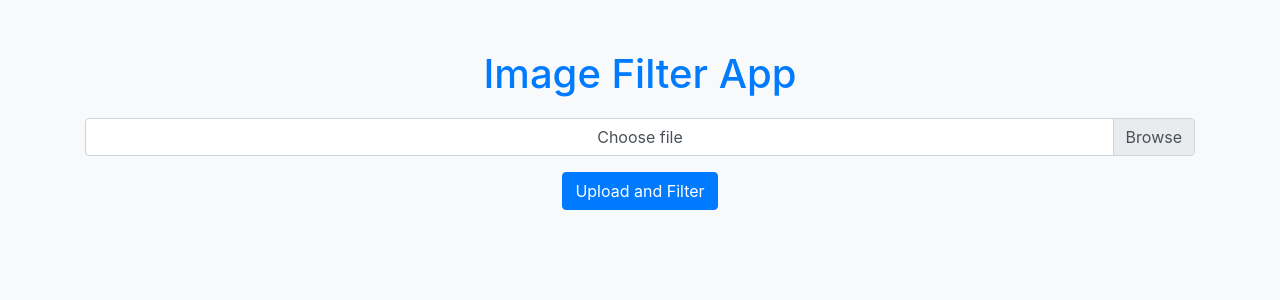
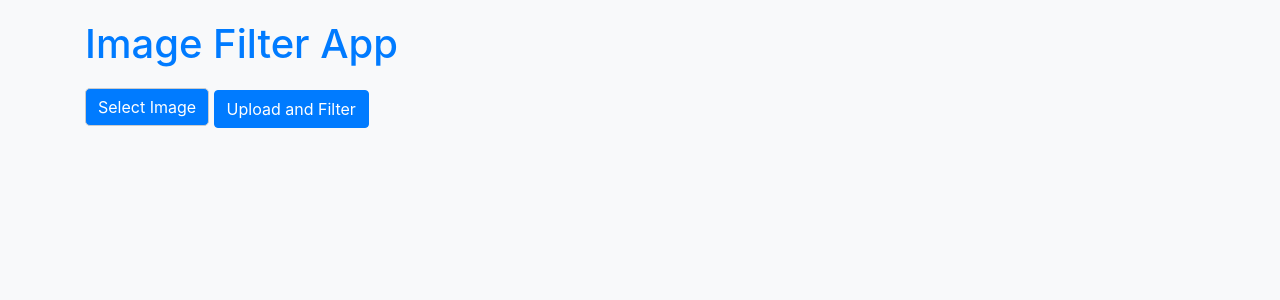
Before and after one commit to ThemindaKirulapana/image-restoration-flask-Rrandome-sampling, a Flask app: page / in a window 1280 px wide. Shown: the top 300 px of the page. Run offline with Flask 3, Linux system fonts and the light colour scheme; some libraries are stand-ins or nearby versions.

Commit message:
algoritherm changed

```diff
--- a/app.py
+++ b/app.py
@@ -1,171 +1,70 @@
-
 #Random Sampling Algorithm: The second algorithm is based on the random sampling algorithm described in also used for image restoration
 from flask import Flask, render_template, request, redirect, url_for
-import os
-from werkzeug.utils import secure_filename
 import cv2
 import numpy as np
+from PIL import Image
+from io import BytesIO
 
 app = Flask(__name__)
 
-# Set the upload folder and allowed extensions
-app.config['UPLOAD_FOLDER'] = 'uploads'
-app.config['ALLOWED_EXTENSIONS'] = {'png', 'jpg', 'jpeg', 'gif'}
+def apply_nonlinear_filter(image):
+    # Apply the non-linear filter (median filter)
+    filtered_image = cv2.medianBlur(image, 3)
+    return filtered_image
 
-def allowed_file(filename):
-    return '.' in filename and filename.rsplit('.', 1)[1].lower() in app.config['ALLOWED_EXTENSIONS']
-
-def restore_image(input_image, selected_pixels, iterations=10):
-    # Assuming a degradation model (e.g., blurring) before restoration
-    kernel = np.ones((5, 5), np.float32) / 25
-    blurred_image = cv2.filter2D(input_image.astype(np.float32), -1, kernel)
-
-    # Richardson-Lucy deconvolution algorithm
-    restored_image = input_image.astype(np.float32).copy()
+def richardson_lucy_deconvolution(image, kernel, iterations):
+    restored_image = image.copy()
 
     for _ in range(iterations):
         estimated_blur = cv2.filter2D(restored_image, -1, kernel)
-        relative_blur = blurred_image / (estimated_blur + 1e-10)
+
+        # Convert relative_blur to the same data type as restored_image
+        relative_blur = image / (estimated_blur + 1e-10)
+        relative_blur = relative_blur.astype(restored_image.dtype)
+
         restored_image *= relative_blur
         restored_image = np.clip(restored_image, 0, 255)
 
-    # Apply restoration only to the selected pixels
-    for i, j in selected_pixels:
-        restored_image[i, j] = input_image[i, j]
+    return restored_image
 
-    return np.uint8(restored_image)
+@app.route("/", methods=["GET", "POST"])
+def index():
+    if request.method == "POST":
+        # Check if the post request has the file part
+        if 'file' not in request.files:
+            return redirect(request.url)
 
+        file = request.files['file']
 
-def random_sampling(image, fraction=0.1):
-    # Get the number of pixels to sample
-    total_pixels = image.shape[0] * image.shape[1]
-    num_pixels_to_sample = int(fraction * total_pixels)
+        # If user does not select file, browser also submits an empty part without filename
+        if file.filename == '':
+            return redirect(request.url)
 
-    # Randomly sample pixels
-    selected_pixels = np.random.randint(0, image.shape[0], size=(num_pixels_to_sample, 2))
+        # Check if the file is allowed and has the right extension
+        allowed_extensions = {'png', 'jpg', 'jpeg', 'gif'}
+        if file and '.' in file.filename and file.filename.rsplit('.', 1)[1].lower() in allowed_extensions:
+            # Read the image
+            image = Image.open(BytesIO(file.read())).convert("L")
+            image_array = np.array(image)
 
-    return selected_pixels
+            # Apply the non-linear filter
+            filtered_image_array = apply_nonlinear_filter(image_array)
 
-@app.route('/')
-def index():
-    return render_template('index.html')
+            # Richardson-Lucy deconvolution
+            kernel = np.ones((5, 5), np.float32) / 25  # Example kernel, you can adjust this
+            iterations = 10  # Adjust the number of iterations as needed
+            restored_image_array = richardson_lucy_deconvolution(filtered_image_array, kernel, iterations)
 
-@app.route('/', methods=['POST'])
-def upload_file():
-    if 'file' not in request.files:
-        return redirect(request.url)
+            # Convert NumPy array back to PIL image for display
+            restored_image = Image.fromarray(restored_image_array)
 
-    file = request.files['file']
+            # Save the restored image
+            restored_image_path = "static/restored_image.png"
+            restored_image.save(restored_image_path)
 
-    if file.filename == '':
-        return redirect(request.url)
+            return render_template("index.html", original_image=image, restored_image_path=restored_image_path)
 
-    if file and allowed_file(file.filename):
-        filename = secure_filename(file.filename)
-        filepath = os.path.join(app.config['UPLOAD_FOLDER'], filename)
-        file.save(filepath)
+    return render_template("index.html", original_image=None, restored_image_path=None)
 
-        input_image = cv2.imread(filepath)
-
-        # Call the random sampling function
-        selected_pixels = random_sampling(input_image)
-
-        # Call the image restoration function
-        output_image = restore_image(input_image, selected_pixels)
-
-        # Save the output image
-        output_filepath = os.path.join(app.config['UPLOAD_FOLDER'], 'restored_' + filename)
-        cv2.imwrite(output_filepath, output_image)
-
-        return render_template('index.html', input_image=filename, output_image='restored_' + filename)
-
-    return redirect(request.url)
-
-if __name__ == '__main__':
-    if not os.path.exists(app.config['UPLOAD_FOLDER']):
-        os.makedirs(app.config['UPLOAD_FOLDER'])
+if __name__ == "__main__":
     app.run(debug=True)
-from flask import Flask, render_template, request, redirect, url_for
-import os
-from werkzeug.utils import secure_filename
-import cv2
-import numpy as np
-
-app = Flask(__name__)
-
-# Set the upload folder and allowed extensions
-app.config['UPLOAD_FOLDER'] = 'uploads'
-app.config['ALLOWED_EXTENSIONS'] = {'png', 'jpg', 'jpeg', 'gif'}
-
-def allowed_file(filename):
-    return '.' in filename and filename.rsplit('.', 1)[1].lower() in app.config['ALLOWED_EXTENSIONS']
-
-def restore_image(input_image, selected_pixels, iterations=10):
-    # Assuming a degradation model (e.g., blurring) before restoration
-    kernel = np.ones((5, 5), np.float32) / 25
-    blurred_image = cv2.filter2D(input_image, -1, kernel)
-
-    # Richardson-Lucy deconvolution algorithm
-    restored_image = input_image.copy()
-
-    for _ in range(iterations):
-        estimated_blur = cv2.filter2D(restored_image, -1, kernel)
-        relative_blur = blurred_image / (estimated_blur + 1e-10)
-        restored_image *= relative_blur
-        restored_image = np.clip(restored_image, 0, 255)
-
-    # Apply restoration only to the selected pixels
-    for i, j in selected_pixels:
-        restored_image[i, j] = input_image[i, j]
-
-    return np.uint8(restored_image)
-
-def random_sampling(image, fraction=0.1):
-    # Get the number of pixels to sample
-    total_pixels = image.shape[0] * image.shape[1]
-    num_pixels_to_sample = int(fraction * total_pixels)
-
-    # Randomly sample pixels
-    selected_pixels = np.random.randint(0, image.shape[0], size=(num_pixels_to_sample, 2))
-
-    return selected_pixels
-
-@app.route('/')
-def index():
-    return render_template('index.html')
-
-@app.route('/', methods=['POST'])
-def upload_file():
-    if 'file' not in request.files:
-        return redirect(request.url)
-
-    file = request.files['file']
-
-    if file.filename == '':
-        return redirect(request.url)
-
-    if file and allowed_file(file.filename):
-        filename = secure_filename(file.filename)
-        filepath = os.path.join(app.config['UPLOAD_FOLDER'], filename)
-        file.save(filepath)
-
-        input_image = cv2.imread(filepath)
-
-        # Call the random sampling function
-        selected_pixels = random_sampling(input_image)
-
-        # Call the image restoration function
-        output_image = restore_image(input_image, selected_pixels)
-
-        # Save the output image
-        output_filepath = os.path.join(app.config['UPLOAD_FOLDER'], 'restored_' + filename)
-        cv2.imwrite(output_filepath, output_image)
-
-        return render_template('index.html', input_image=filename, output_image='restored_' + filename)
-
-    return redirect(request.url)
-
-if __name__ == '__main__':
-    if not os.path.exists(app.config['UPLOAD_FOLDER']):
-        os.makedirs(app.config['UPLOAD_FOLDER'])
-    app.run(debug=True)
--- a/templates/index.html
+++ b/templates/index.html
@@ -3,36 +3,55 @@
 <head>
     <meta charset="UTF-8">
     <meta name="viewport" content="width=device-width, initial-scale=1.0">
-    <title>Image Filter App</title>
+    <title>Image Filter and Restoration App</title>
 
     <!-- Bootstrap CSS -->
-    <link rel="stylesheet" href="https://stackpath.bootstrapcdn.com/bootstrap/4.5.2/css/bootstrap.min.css">
+    <link rel="stylesheet" href="https://stackpath.bootstrapcdn.com/bootstrap/4.3.1/css/bootstrap.min.css">
 
     <style>
         body {
             background-color: #f8f9fa;
-        }
-
-        .container {
-            margin-top: 50px;
+            padding: 20px;
         }
 
         h1 {
-            text-align: center;
             color: #007bff;
         }
 
         form {
             margin-top: 20px;
-            text-align: center;
+        }
+
+        input[type="file"] {
+            display: none;
+        }
+
+        .custom-file-upload {
+            border: 1px solid #ccc;
+            display: inline-block;
+            padding: 6px 12px;
+            cursor: pointer;
+            background-color: #007bff;
+            color: #fff;
+            border-radius: 5px;
+        }
+
+        .custom-file-upload:hover {
+            background-color: #0056b3;
+        }
+
+        h2 {
+            margin-top: 20px;
+            color: #007bff;
         }
 
         img {
             max-width: 100%;
             height: auto;
-            margin-top: 20px;
-            border: 1px solid #dee2e6;
+            margin-top: 10px;
+            border: 1px solid #ddd;
             border-radius: 5px;
+            box-shadow: 0 0 10px rgba(0, 0, 0, 0.1);
         }
     </style>
 </head>
@@ -41,41 +60,25 @@
     <div class="container">
         <h1>Image Filter App</h1>
 
-        <form id="uploadForm" method="post" enctype="multipart/form-data">
-            <div class="custom-file mb-3">
-                <input type="file" class="custom-file-input" id="fileInput" name="file" accept=".png, .jpg, .jpeg, .gif" required>
-                <label class="custom-file-label" for="fileInput">Choose file</label>
-            </div>
-            <button type="submit" class="btn btn-primary">Upload and Filter</button>
+        <form method="post" enctype="multipart/form-data">
+            <label for="file" class="custom-file-upload">
+                Select Image
+            </label>
+            <input type="file" id="file" name="file" accept=".png, .jpg, .jpeg, .gif" required>
+            <input type="submit" class="btn btn-primary" value="Upload and Filter">
         </form>
 
-        <div id="imagePreview" class="text-center"></div>
+        {% if original_image %}
+            {% if filtered_image_path %}
+                <h2>Filtered Image With Randome Sampling</h2>
+                <img src="{{ filtered_image_path }}" alt="Filtered Image">
+            {% endif %}
+        {% endif %}
     </div>
 
-    <!-- Bootstrap JS and Popper.js (required for Bootstrap) -->
-    <script src="https://code.jquery.com/jquery-3.5.1.slim.min.js"></script>
-    <script src="https://cdn.jsdelivr.net/npm/@popperjs/core@2.10.2/dist/umd/popper.min.js"></script>
-    <script src="https://stackpath.bootstrapcdn.com/bootstrap/4.5.2/js/bootstrap.min.js"></script>
-
-    <script>
-        // Image preview functionality
-        document.getElementById('fileInput').addEventListener('change', function (event) {
-            var imagePreview = document.getElementById('imagePreview');
-            var file = event.target.files[0];
-            var reader = new FileReader();
-
-            reader.onload = function () {
-                var img = document.createElement('img');
-                img.src = reader.result;
-                img.alt = 'Preview';
-                img.style.maxWidth = '100%';
-                img.style.marginTop = '20px';
-                imagePreview.innerHTML = '';
-                imagePreview.appendChild(img);
-            };
-
-            reader.readAsDataURL(file);
-        });
-    </script>
+    <!-- Bootstrap JS and Popper.js (optional) -->
+    <script src="https://code.jquery.com/jquery-3.3.1.slim.min.js"></script>
+    <script src="https://cdnjs.cloudflare.com/ajax/libs/popper.js/1.14.7/umd/popper.min.js"></script>
+    <script src="https://stackpath.bootstrapcdn.com/bootstrap/4.3.1/js/bootstrap.min.js"></script>
 </body>
 </html>
```
Also changed, not shown: static/restored_image.png (added), uploads/WhatsApp_Image_2024-01-01_at_11.33.20.jpeg (deleted), uploads/assessment_2.jpg (deleted), uploads/manhut.JPG (deleted), uploads/restored_WhatsApp_Image_2024-01-01_at_11.33.20.jpeg (deleted), uploads/restored_assessment_2.jpg (deleted), uploads/restored_manhut.JPG (deleted).
